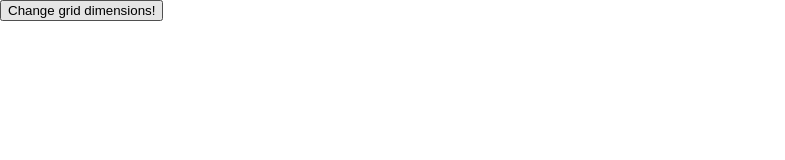
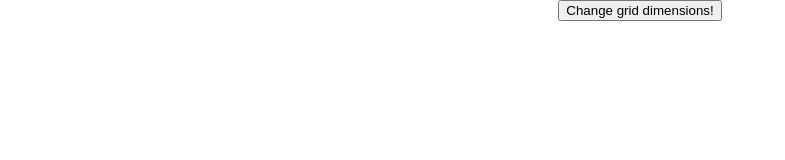
Before and after one commit to wkoh1024/etch-a-sketch, a plain HTML site: page index.html in a window 1280 px wide. Shown: the whole page, without its empty margins (0-785 px from the left). Drawn offline with Linux system fonts and the light colour scheme.

Commit message:
Centered change dimension button and everything is on 100% zoom (no scrolling needed)

```diff
--- a/styles.css
+++ b/styles.css
@@ -7,9 +7,22 @@ html, body {
     display: flex;
     flex-wrap: wrap;
     height: 100%;
+    width: 100%;
 }
 
 .pixels {
     flex: 1 0;
     flex-basis: 6.25%;
 }
+
+body {
+    display: flex;
+    flex-direction: column;
+    align-items: center;
+}
+
+#dimension-change {
+    width: fit-content;
+    justify-content: center;
+    align-items: center;
+}
```
